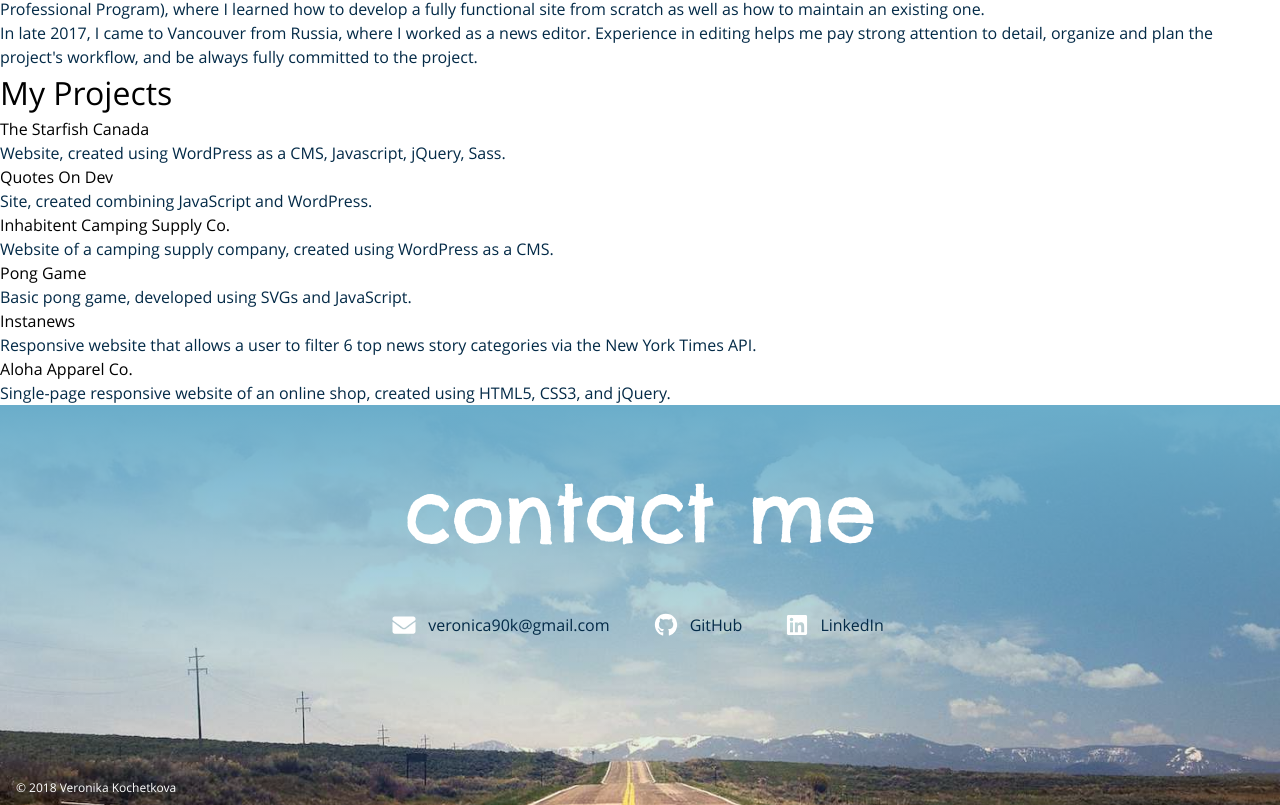
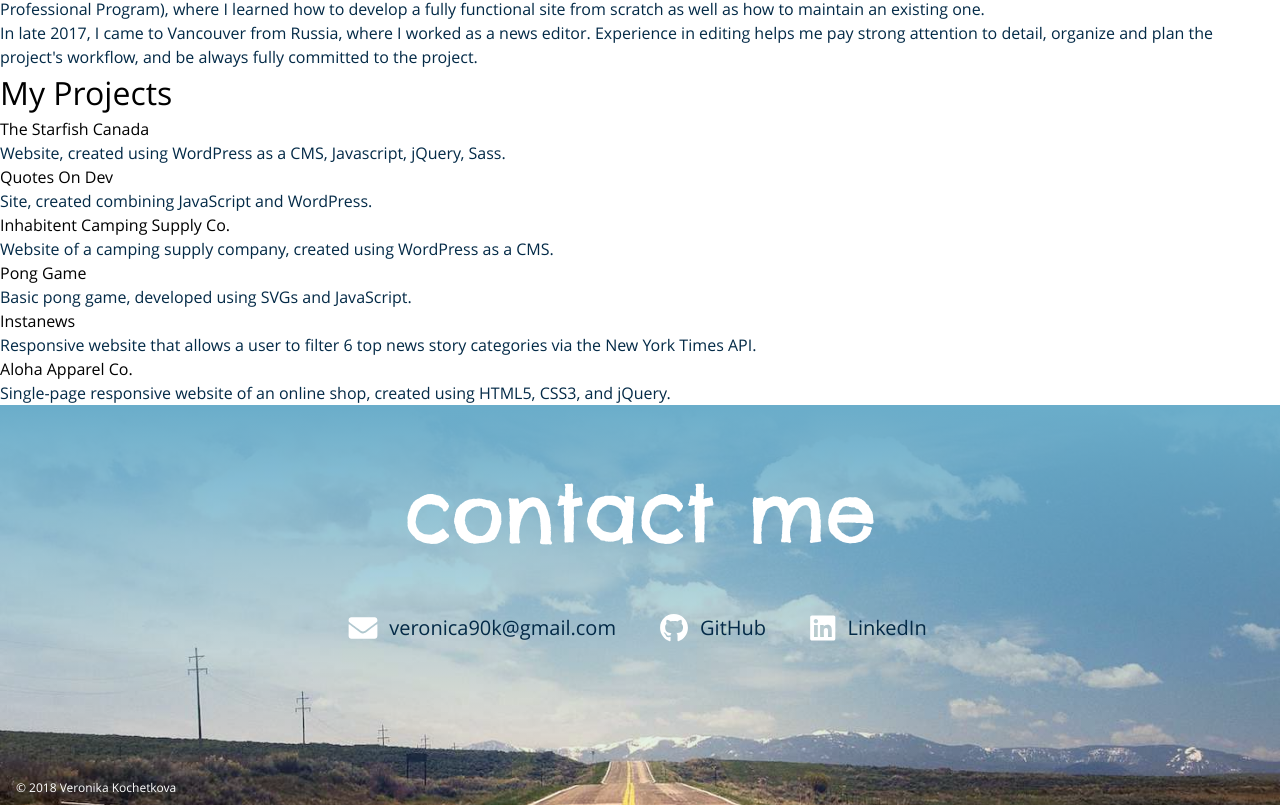
Before and after one commit to nikakey/portfolio-website, a website: page index.html in a window 1280 px wide. Shown: the part 753-1558 px from the top of the page. Drawn offline with nearby package versions, Linux system fonts and the light colour scheme.

Commit message:
Adjust font sizes in the footer

```diff
--- a/scss/_footer.scss
+++ b/scss/_footer.scss
@@ -39,9 +39,13 @@
           margin-top: 2rem;
           margin-bottom: 0;
           margin-right: 3rem;
+          @include font-size(1.15);
           &:last-child {
             margin-right: 0;
           }
+        }
+        @include desktop {
+          @include font-size(1.25);
         }
         span {
           color: $color__main-text;
```
Also changed, not shown: build/css/style.css, build/css/style.min.css.
